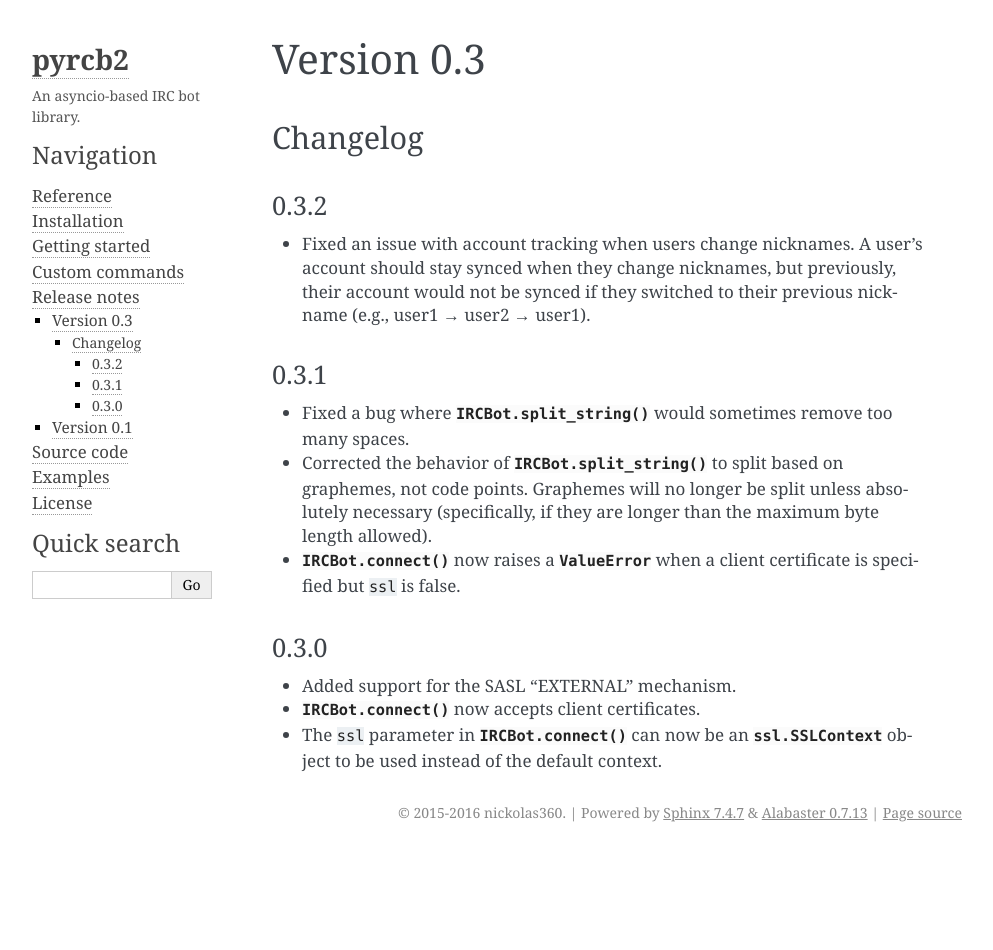
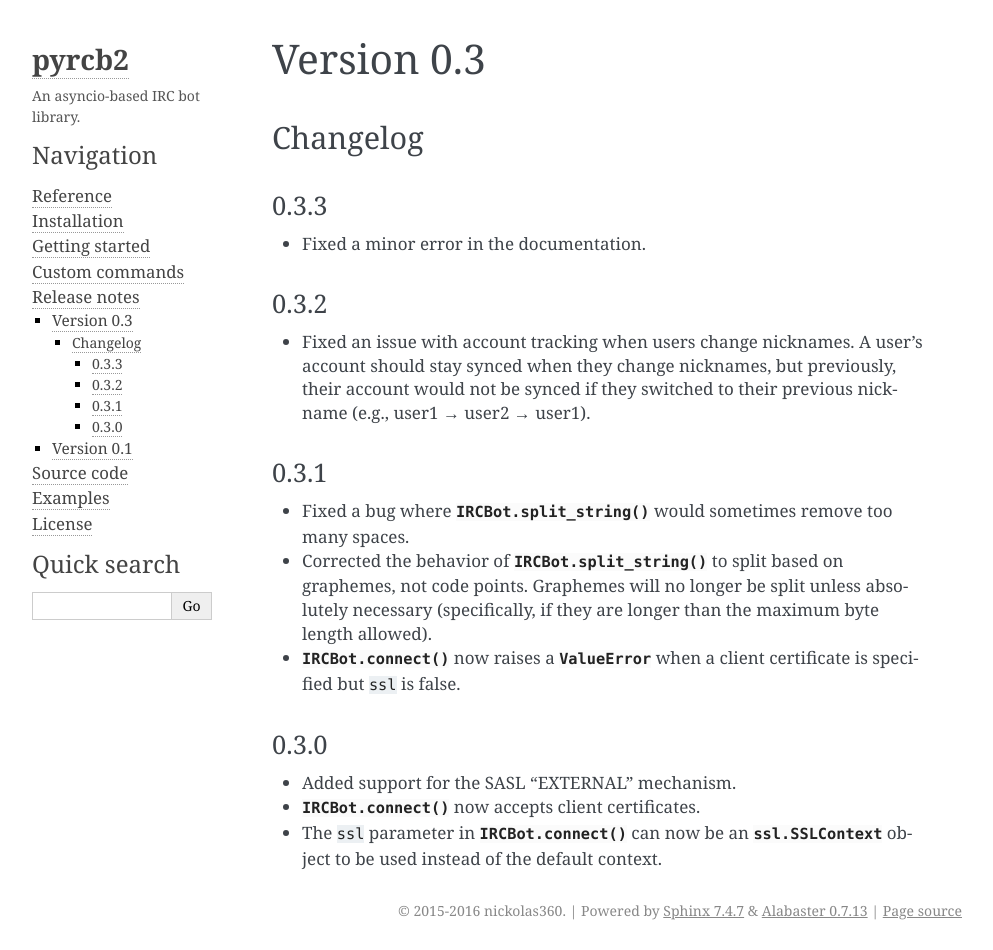
Before and after one commit to nickolas360/pyrcb2, a Sphinx documentation site: the page built from docs/release-notes/0.3.rst, in a window 1280 px wide. Shown: the whole page, without its empty margins (148-1141 px from the left). Built offline with Sphinx 7.4.7, drawn with Linux system fonts in a browser that asks for light colours; pages that are not in the unit, such as notebooks, are missing from menus; before the commit the page ends 900 px from its top, so only the background shows below that.

Commit message:
Add changelog for version 0.3.3

```diff
--- a/docs/release-notes/0.3.rst
+++ b/docs/release-notes/0.3.rst
@@ -27,6 +27,13 @@
 
 Changelog
 ---------
+
+.. _changelog-0.3.3:
+
+0.3.3
+~~~~~
+
+* Fixed a minor error in the documentation.
 
 .. _changelog-0.3.2:
 
```
